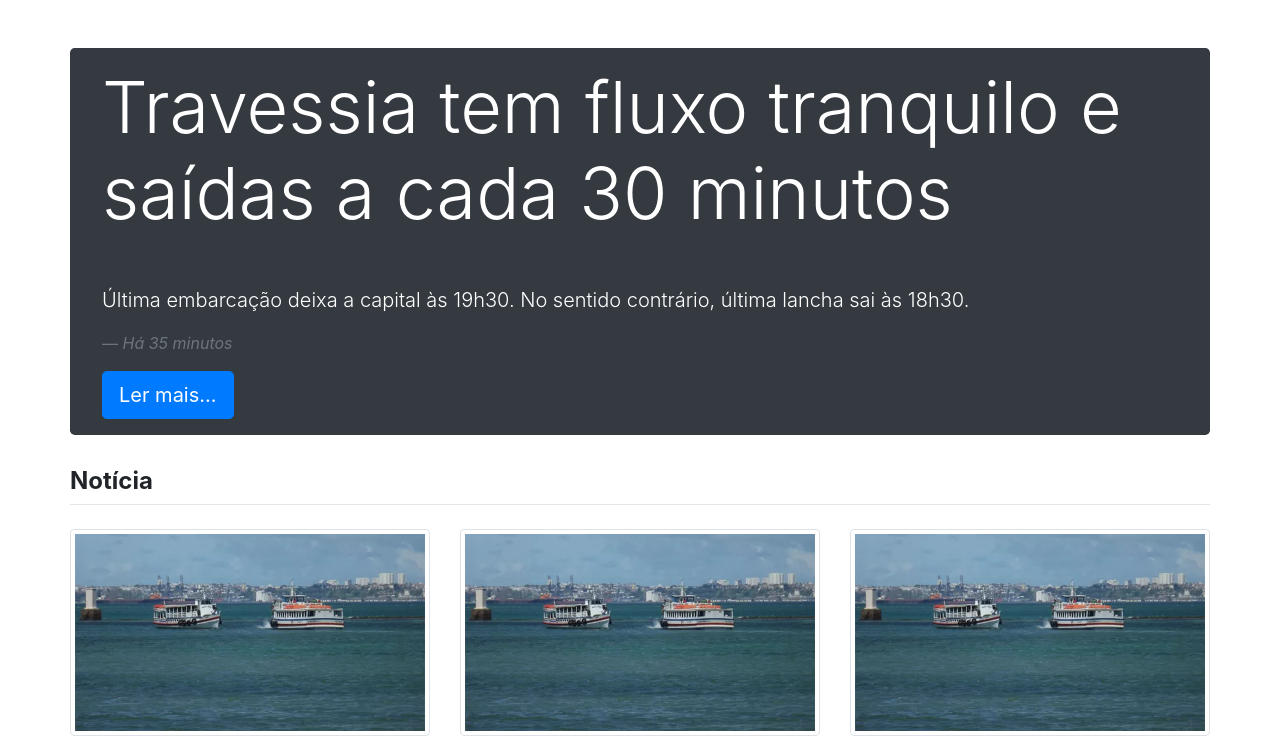
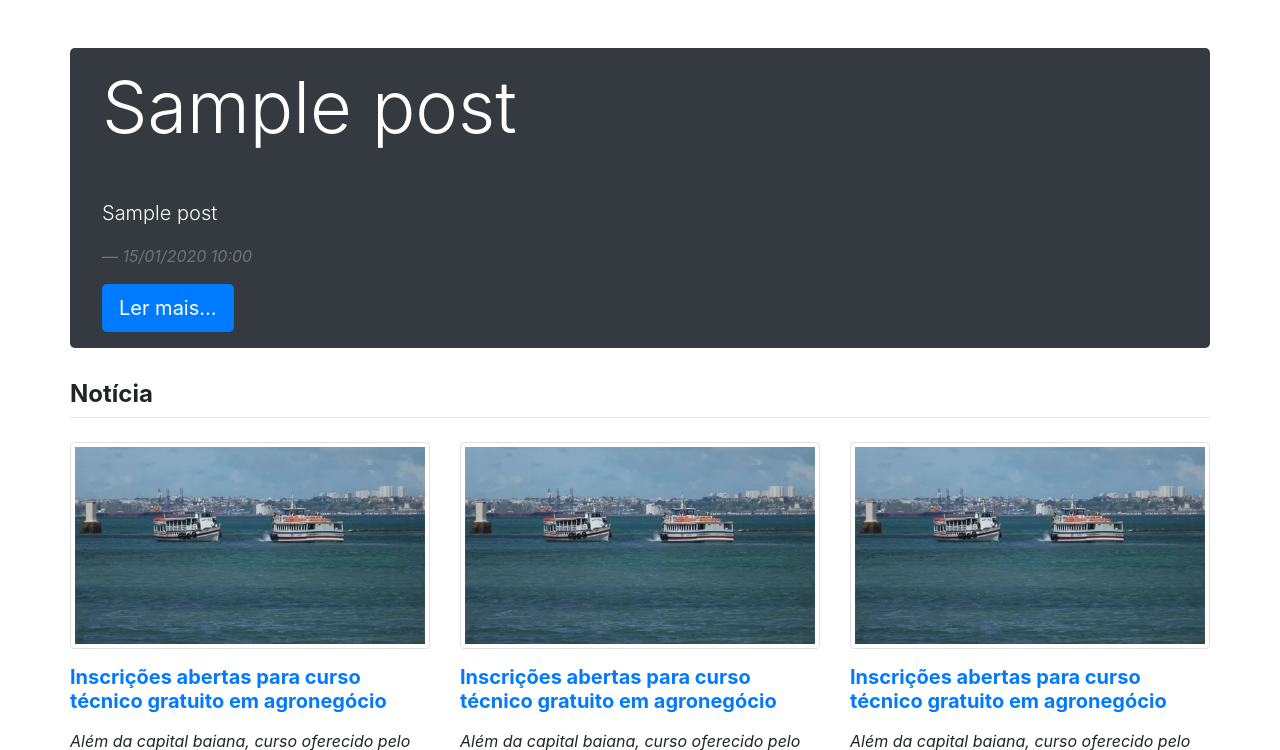
Before and after one commit to lailson-dev/news-portal-php, a PHP site: page / in a window 1280 px wide. Shown: the part 71-821 px from the top of the page. Run offline with PHP 8.4, Linux system fonts and the light colour scheme; tables that the repository leaves empty or names only in its code hold one stand-in row (values such as "Sample post").

Commit message:
Listagem da última matéria publicada

```diff
--- a/pages/jumbotron.php
+++ b/pages/jumbotron.php
@@ -1,9 +1,15 @@
+<?php
+$lastPost = $db->prepare('SELECT * FROM post ORDER BY id_post DESC LIMIT 1');
+$lastPost->execute();
+
+$lastPostResult = $lastPost->fetch();
+?>
 <!-- Main Page Call -->
 <section class="container jumbotron py-3 bg-dark text-white">
 	<blockquote class="blockquote">
-		<h1 class="display-3 mb-5">Travessia tem fluxo tranquilo e saídas a cada 30 minutos</h1>
-		<p class="lead">Última embarcação deixa a capital às 19h30. No sentido contrário, última lancha sai às 18h30.</p>
-		<footer class="blockquote-footer"><cite title="Source Title">Há 35 minutos</cite></footer>
+		<h1 class="display-3 mb-5"><?= $lastPostResult->title_post ?></h1>
+		<p class="lead"><?= $lastPostResult->subtitle_post ?></p>
+		<footer class="blockquote-footer"><cite title="Source Title"><?= date('d/m/Y h:s', strtotime($lastPostResult->date_post)) ?></cite></footer>
 	</blockquote>
 	<a class="btn btn-primary btn-lg" href="#" role="button">Ler mais...</a>
 </section>
```
